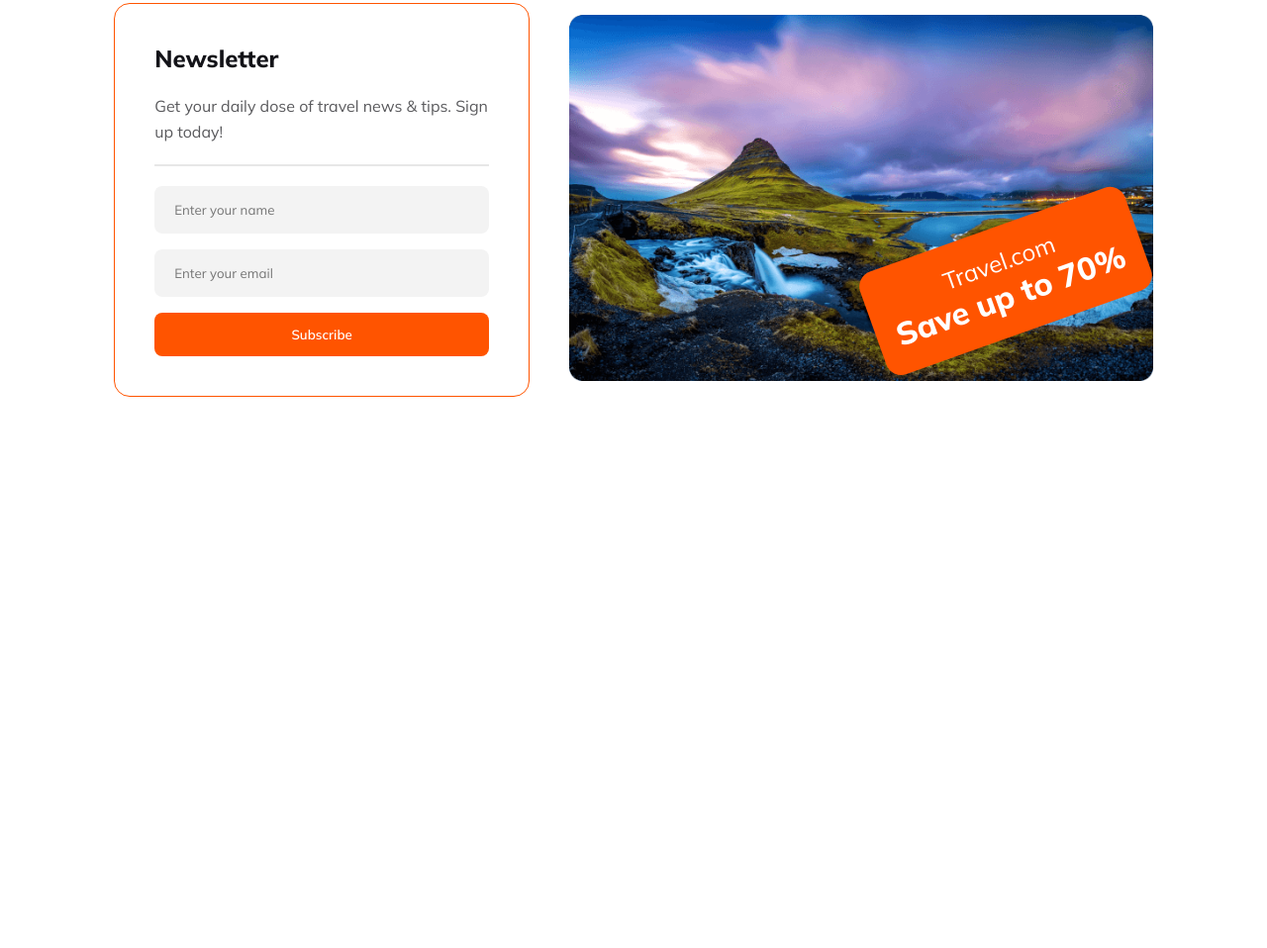
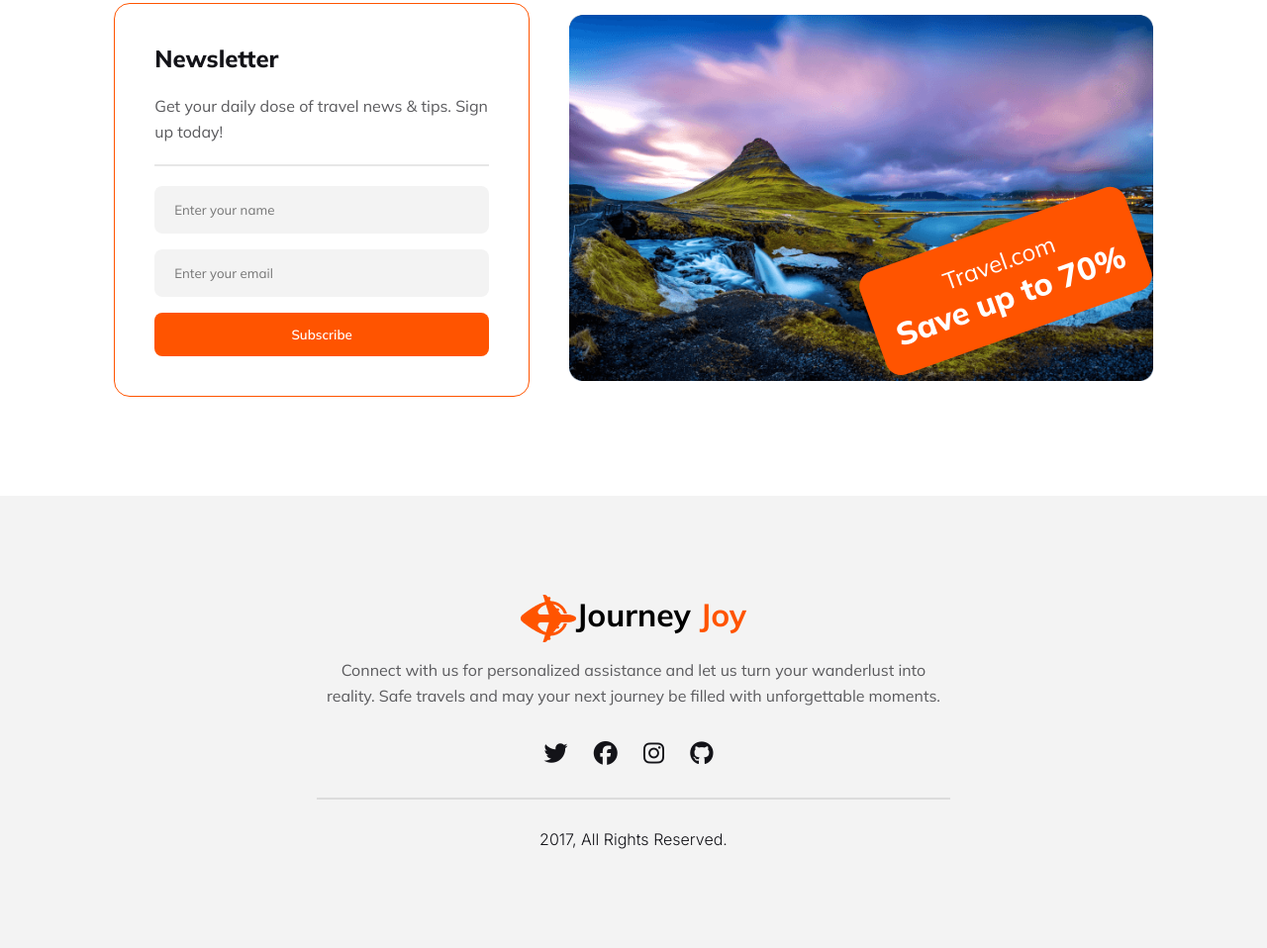
Before and after one commit to md-jihad-khan/journey-joy-A2, a plain HTML site: page index.html in a window 1280 px wide. Shown: the part 6058-7016 px from the top of the page at 99% size. Before the commit the page ends 6459 px from the top, so only its background shows below. Drawn offline with Linux system fonts and the light colour scheme.

Commit message:
added the footer section

```diff
--- a/index.html
+++ b/index.html
@@ -276,7 +276,26 @@
       </section>
     </main>
     <!-- footer -->
-    <footer></footer>
+    <footer>
+      <div class="footer-content">
+        <div class="footer-title">
+            <img src="Images/Group 40071 (2).png" alt="" />
+            <h1 class="nav-title">Journey <span>Joy</span></h1>
+        </div>
+        <p class="footer-description">
+            Connect with us for personalized assistance and let us turn your wanderlust into reality. Safe travels and may your next journey be filled with unforgettable moments.
+        </p>
+
+        <div class="social">
+            <a href=""><i class="fa-brands fa-twitter"></i><a>
+            <a href=""><i class="fa-brands fa-facebook"></i><a>
+            <a href=""><i class="fa-brands fa-instagram"></i><a>
+            <a href=""><i class="fa-brands fa-github"></i><a>
+        </div>
+        <hr>
+        <p class="allright-reserved">2017, All Rights Reserved.</p>
+      </div>
+    </footer>
   </body>
   <script
     src="https://kit.fontawesome.com/c00fb4165f.js"
--- a/style.css
+++ b/style.css
@@ -472,6 +472,49 @@ main {
   font-size: 2rem;
   font-weight: 800;
 }
+
+/* footer section style */
+footer {
+  background: rgba(19, 19, 24, 0.05);
+  margin-top: 100px;
+  text-align: center;
+}
+.footer-content {
+  padding: 100px 0;
+  max-width: 50%;
+  margin: auto;
+  text-align: center;
+}
+.footer-title {
+  display: flex;
+  justify-content: center;
+}
+.footer-description {
+  color: #5a5a5d;
+  text-align: center;
+  font-weight: 400;
+  line-height: 26px;
+  margin-top: 15px;
+  margin-bottom: 30px;
+}
+
+footer .social a {
+  font-size: 1.5rem;
+  padding: 5px;
+  color: #131318;
+}
+footer hr {
+  border: 1px solid rgba(19, 19, 24, 0.1);
+  margin: 30px 0;
+}
+
+.allright-reserved {
+  color: #131318;
+  font-family: Inter;
+  font-size: 1rem;
+  font-weight: 300;
+}
+
 /* responsive style */
 /* mobile devices */
 @media screen and (max-width: 600px) {
@@ -553,6 +596,9 @@ main {
   .deals-discount > p {
     max-width: 100%;
   }
+  .footer-content {
+    max-width: 80%;
+  }
 }
 
 /* tablet and medium devices */
@@ -585,12 +631,15 @@ main {
     max-width: 90%;
   }
   .our-popular,
-  .perfect-place {
+  .perfect-place,
+  .newsletter {
     flex-direction: column;
   }
   .our-popular-content,
   .perfect-place-content,
-  .perfect-place img {
+  .perfect-place img,
+  .newsletter-content,
+  .newsletter-img {
     max-width: 100%;
   }
   .card-content,
```
